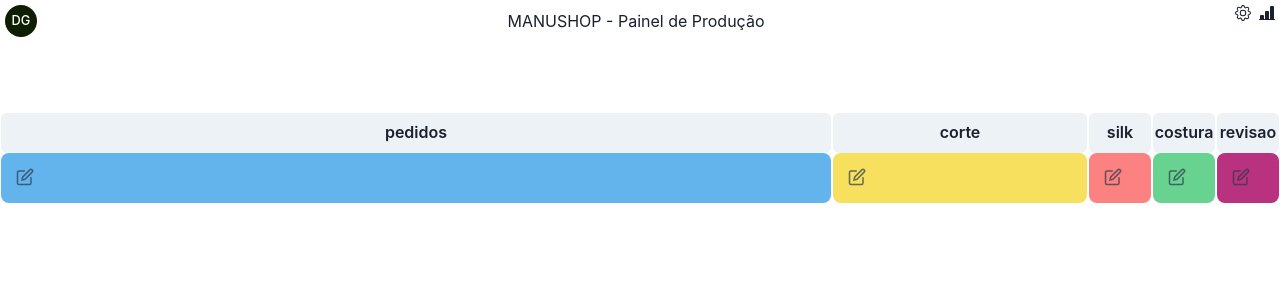
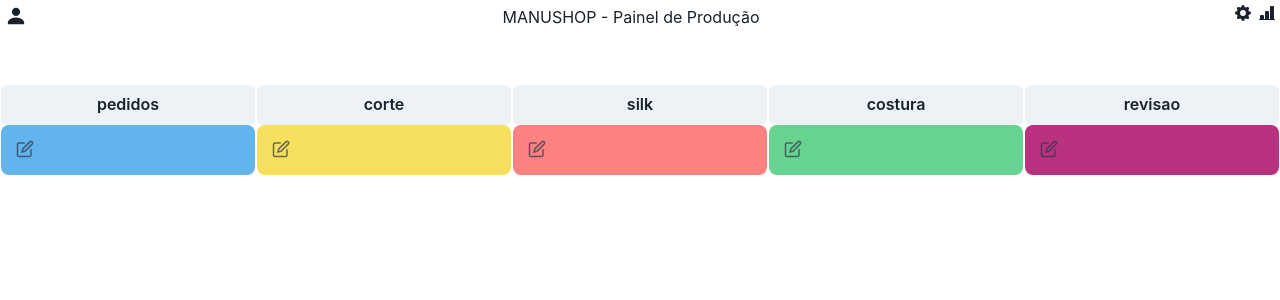
Before and after one commit to conectcoisas/manushop, a React (Vite) app: page / in a window 1280 px wide. Shown: the top 300 px of the page. Built offline with nearby package versions, Linux system fonts and the light colour scheme.

Commit message:
aprovado

```diff
--- a/src/App.css
+++ b/src/App.css
@@ -4,16 +4,17 @@
   justify-content: center;
   text-align: center;
   font-family: 'Segoe UI', Tahoma, Geneva, Verdana, sans-serif;
+
 }
 
 .topo{
     display: flex;
     justify-content: space-between;
     padding: 5px;
-
 }
 
 .container {
+    color: rgb(128, 128, 128);
     display: flex;
     justify-content: space-between;
 }
@@ -21,7 +22,7 @@
 .anuncios{
     text-align: center;
     display: block;
-    height: 70px;
+    height: 50px;
     justify-content: center;
     align-items: center;
 }
--- a/src/App.tsx
+++ b/src/App.tsx
@@ -5,7 +5,7 @@
 import './App.css'
 import { useState } from 'react'
 import { Avatar, AvatarBadge, AvatarGroup, Wrap, WrapItem } from '@chakra-ui/react'
-import { Center, Square, Circle } from '@chakra-ui/react'
+import { AbsoluteCenter, Center, Square, Circle } from '@chakra-ui/react'
 
 function App() {
 
@@ -17,7 +17,8 @@
   const columnWhithCorte: string[] = [with02, with01, with02, with03, with03]
   const columnWhithSilk: string[] = [with03, with02, with01, with02, with03]
   const columnWhithCostura: string[] = [with03, with03, with02, with01, with02]
-  const columnWhithRevisao: string[] = [with03, with03, with03, with02, with01]
+  //const columnWhithRevisao: string[] = [with03, with03, with03, with03, with03]
+  const columnWhithRevisao: string[] = ["20%", "20%", "20%", "20%", "20%"]
 
   const columnsWhith = [
     columnWhithPedidos,
@@ -26,7 +27,7 @@
     columnWhithCostura,
     columnWhithRevisao ]
 
-  const [rezize, setResize] = useState(0)
+  const [rezize, setResize] = useState(4)
   const btnSetRezize = (rezizeColumn: any) => { setResize(rezizeColumn);
     console.log(rezizeColumn)
   }
@@ -34,25 +35,25 @@
   return (
     <main>
       <div className="topo" >
-        <Wrap>
-          <WrapItem >
-            <Avatar name='Danilo Gomes'  size='sm'/>
-          </WrapItem>
+        <Wrap >
+          <svg xmlns="http://www.w3.org/2000/svg" width="22" height="22" fill="currentColor" viewBox="0 0 16 16">
+            <path d="M3 14s-1 0-1-1 1-4 6-4 6 3 6 4-1 1-1 1H3Zm5-6a3 3 0 1 0 0-6 3 3 0 0 0 0 6Z"/>
+          </svg>
         </Wrap>
-        <Center >
-          <h2>MANUSHOP - Painel de Produção</h2>
+        <Center>
+          <span>MANUSHOP - Painel de Produção</span>
         </Center>
-        <Wrap>
+        <Wrap >
+        <svg xmlns="http://www.w3.org/2000/svg" width="16" height="16" fill="currentColor" viewBox="0 0 16 16">
+          <path d="M9.405 1.05c-.413-1.4-2.397-1.4-2.81 0l-.1.34a1.464 1.464 0 0 1-2.105.872l-.31-.17c-1.283-.698-2.686.705-1.987 1.987l.169.311c.446.82.023 1.841-.872 2.105l-.34.1c-1.4.413-1.4 2.397 0 2.81l.34.1a1.464 1.464 0 0 1 .872 2.105l-.17.31c-.698 1.283.705 2.686 1.987 1.987l.311-.169a1.464 1.464 0 0 1 2.105.872l.1.34c.413 1.4 2.397 1.4 2.81 0l.1-.34a1.464 1.464 0 0 1 2.105-.872l.31.17c1.283.698 2.686-.705 1.987-1.987l-.169-.311a1.464 1.464 0 0 1 .872-2.105l.34-.1c1.4-.413 1.4-2.397 0-2.81l-.34-.1a1.464 1.464 0 0 1-.872-2.105l.17-.31c.698-1.283-.705-2.686-1.987-1.987l-.311.169a1.464 1.464 0 0 1-2.105-.872l-.1-.34zM8 10.93a2.929 2.929 0 1 1 0-5.86 2.929 2.929 0 0 1 0 5.858z"/>
+        </svg>
           <svg xmlns="http://www.w3.org/2000/svg" width="16" height="16" fill="currentColor" viewBox="0 0 16 16">
-            <path d="M8 4.754a3.246 3.246 0 1 0 0 6.492 3.246 3.246 0 0 0 0-6.492zM5.754 8a2.246 2.246 0 1 1 4.492 0 2.246 2.246 0 0 1-4.492 0z"/>
-            <path d="M9.796 1.343c-.527-1.79-3.065-1.79-3.592 0l-.094.319a.873.873 0 0 1-1.255.52l-.292-.16c-1.64-.892-3.433.902-2.54 2.541l.159.292a.873.873 0 0 1-.52 1.255l-.319.094c-1.79.527-1.79 3.065 0 3.592l.319.094a.873.873 0 0 1 .52 1.255l-.16.292c-.892 1.64.901 3.434 2.541 2.54l.292-.159a.873.873 0 0 1 1.255.52l.094.319c.527 1.79 3.065 1.79 3.592 0l.094-.319a.873.873 0 0 1 1.255-.52l.292.16c1.64.893 3.434-.902 2.54-2.541l-.159-.292a.873.873 0 0 1 .52-1.255l.319-.094c1.79-.527 1.79-3.065 0-3.592l-.319-.094a.873.873 0 0 1-.52-1.255l.16-.292c.893-1.64-.902-3.433-2.541-2.54l-.292.159a.873.873 0 0 1-1.255-.52l-.094-.319zm-2.633.283c.246-.835 1.428-.835 1.674 0l.094.319a1.873 1.873 0 0 0 2.693 1.115l.291-.16c.764-.415 1.6.42 1.184 1.185l-.159.292a1.873 1.873 0 0 0 1.116 2.692l.318.094c.835.246.835 1.428 0 1.674l-.319.094a1.873 1.873 0 0 0-1.115 2.693l.16.291c.415.764-.42 1.6-1.185 1.184l-.291-.159a1.873 1.873 0 0 0-2.693 1.116l-.094.318c-.246.835-1.428.835-1.674 0l-.094-.319a1.873 1.873 0 0 0-2.692-1.115l-.292.16c-.764.415-1.6-.42-1.184-1.185l.159-.291A1.873 1.873 0 0 0 1.945 8.93l-.319-.094c-.835-.246-.835-1.428 0-1.674l.319-.094A1.873 1.873 0 0 0 3.06 4.377l-.16-.292c-.415-.764.42-1.6 1.185-1.184l.292.159a1.873 1.873 0 0 0 2.692-1.115l.094-.319z"/>
-          </svg>
-          <svg xmlns="http://www.w3.org/2000/svg" width="16" height="16" fill="currentColor" class="bi bi-bar-chart-line-fill" viewBox="0 0 16 16">
             <path d="M11 2a1 1 0 0 1 1-1h2a1 1 0 0 1 1 1v12h.5a.5.5 0 0 1 0 1H.5a.5.5 0 0 1 0-1H1v-3a1 1 0 0 1 1-1h2a1 1 0 0 1 1 1v3h1V7a1 1 0 0 1 1-1h2a1 1 0 0 1 1 1v7h1V2z"/>
           </svg>
         </Wrap>
       </div>
       <div className="anuncios">
+
       </div>
       <div className="container">
         <DndProvider backend={HTML5Backend}>
--- a/src/components/Task.tsx
+++ b/src/components/Task.tsx
@@ -23,10 +23,11 @@
   const maxH = 400
 
   const [altura, setAltura] =  useState(minH)
+  const [backGround, setBackGround] =  useState(task.color)
 
 
   return (
-      <Box ref={ref} as="div" role="group" position="relative"  w='100%' cursor="grab" opacity={isDragging ? 0.5 : 1} >
+      <Box ref={ref} as="div" role="group" position="relative"  w='100%' cursor="grab" opacity={isDragging? 0.7 : 1} >
 
         <IconButton position="absolute" top={0} left={0} zIndex={101}
               aria-label="edit-task"
@@ -35,7 +36,7 @@
               color={'gray.700'}
               icon={ <EditIcon />  }
               opacity={0.7}
-              onClick={() => { setAltura(350) }}
+              onClick={() => { setAltura(500); setBackGround('white') }}
         />
         <IconButton  position="absolute" top={0} right={0} zIndex={100}
               aria-label="open-task"
@@ -46,9 +47,10 @@
               _groupHover={{ opacity: .7, }}
               opacity={0}
               onClick={handleDeleteClick}
-        />
+        ></IconButton>
 
-        <Box bgColor={task.color} marginBottom='2px' display='flex' minH={50} h={altura} rounded="lg">
+        <Box background={backGround} marginBottom='2px' display='flex' minH={50} h={altura} rounded="lg">
+
         </Box>
 
       </Box>
--- a/src/utils/helpers.ts
+++ b/src/utils/helpers.ts
@@ -1,13 +1,8 @@
 const colors = [
-  'red',
-  'orange',
-  'yellow',
-  'green',
-  'teal',
-  'blue',
-  'cyan',
-  'purple',
-  'pink',
+  'rgb(195, 195, 195)',
+  'gray',
+  'rgb(7, 197, 105)',
+  'rgb(237, 83, 83)'
 ];
 
 export function swap<T>(arr: T[], i: number, j: number): T[] {
@@ -20,5 +15,5 @@
 
 export function pickChakraRandomColor(variant = '') {
   const color = colors[Math.floor(Math.random() * colors.length)];
-  return color + variant;
+  return color;
 }
```
